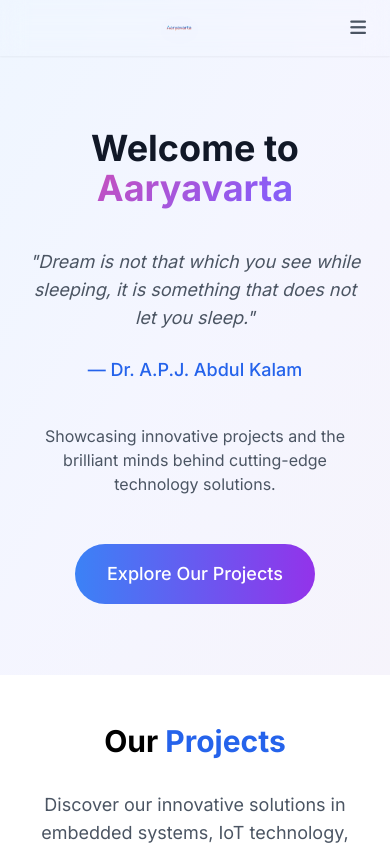
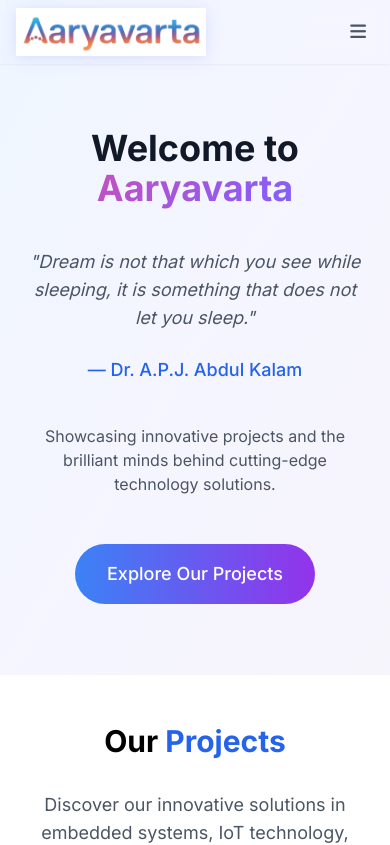
Before and after one commit to mayurpatil-dev/aaryavarta-portfolio, a Next.js app: page / in a window 390 px wide. Shown: the top 845 px of the page. Built offline with nearby package versions, Linux system fonts and the light colour scheme.

Commit message:
Cursor AI update: increase logo size and left-align on mobile

```diff
--- a/src/app/page.jsx
+++ b/src/app/page.jsx
@@ -88,12 +88,12 @@ function MainComponent() {
       <nav className="fixed top-0 left-0 right-0 bg-transparent shadow-sm px-4 sm:px-6 lg:px-8 py-2 sm:py-3 z-50 backdrop-blur-md min-h-[48px] sm:min-h-[56px] lg:min-h-[64px]">
         <div className="max-w-7xl mx-auto flex justify-between items-center">
           {/* Logo Image for Aaryavarta */}
-          <div className="flex items-center gap-2 select-none animate-slide-in-left w-full lg:w-auto justify-center lg:justify-start">
+          <div className="flex items-center gap-2 select-none animate-slide-in-left w-auto justify-start">
             <img
               src="/aaryvarta_logo-removebg.png"
               alt="Aaryavarta Logo"
-              className="h-8 sm:h-10 lg:h-12 w-auto object-contain drop-shadow-[0_2px_8px_rgba(80,80,255,0.15)]"
-              style={{ maxWidth: '160px' }}
+              className="h-12 sm:h-14 lg:h-16 w-auto object-contain drop-shadow-[0_2px_8px_rgba(80,80,255,0.15)]"
+              style={{ maxWidth: '220px' }}
             />
           </div>
 
```
Also changed, not shown: public/aaryvarta_logo-removebg.png.
